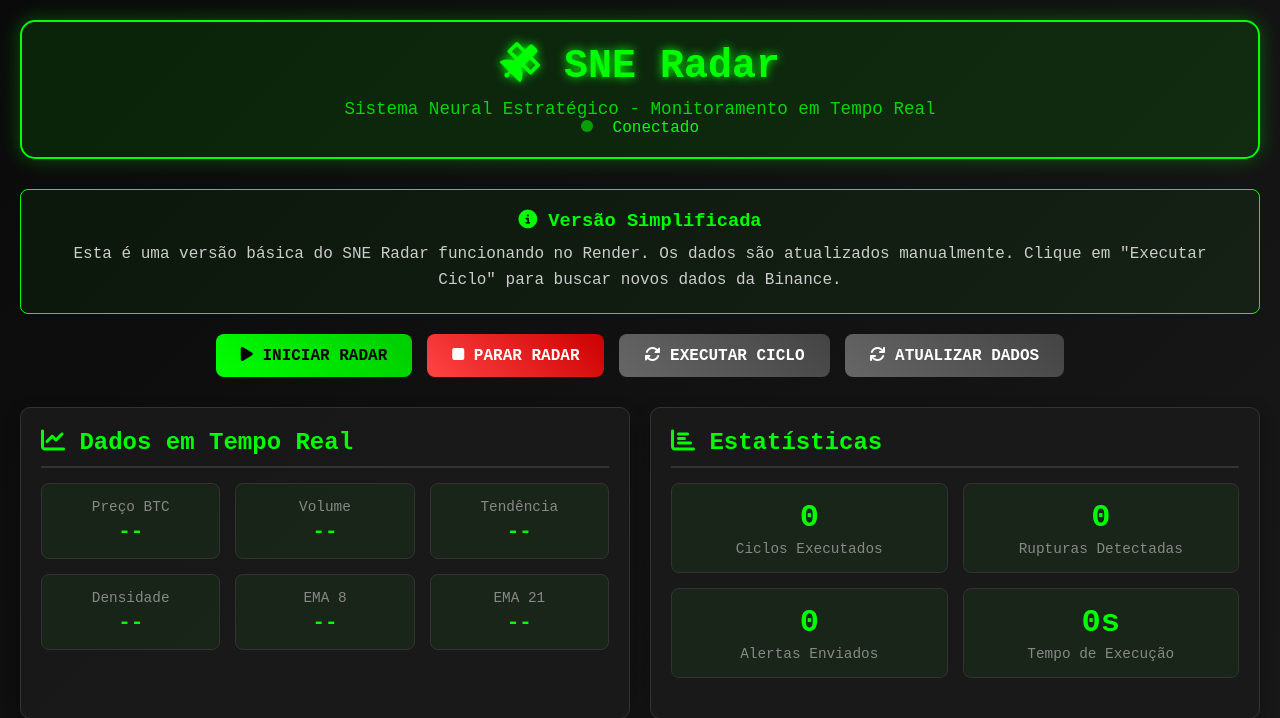
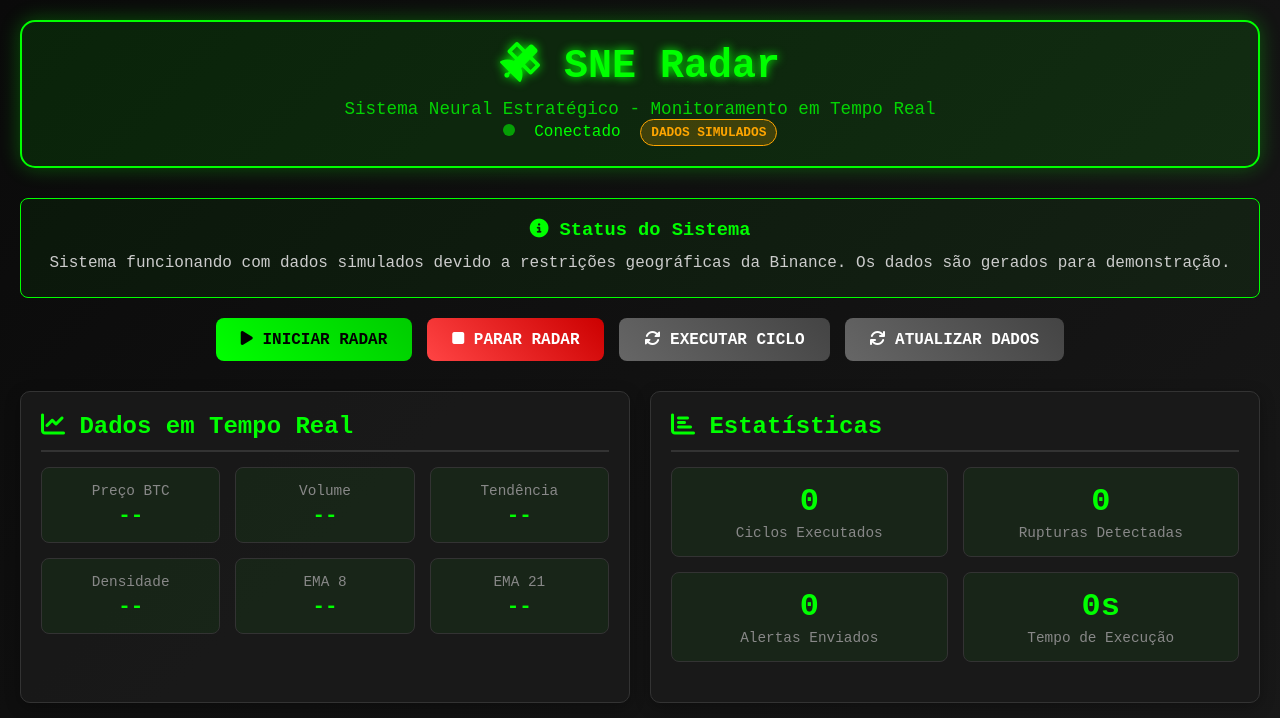
Before and after one commit to 4LFR3Dv1/sne-radar, a Flask app: page / in a window 1280 px wide. Shown: the top 718 px of the page. Run offline with Flask 3, Linux system fonts and the light colour scheme; data that the repository does not hold is empty.

Commit message:
🔧 Solução para restrição geográfica: dados simulados + indicador de modo

```diff
--- a/app.py
+++ b/app.py
@@ -1,6 +1,7 @@
 import os
 import json
 import time
+import random
 from datetime import datetime
 import requests
 from flask import Flask, render_template, jsonify, request
@@ -28,9 +29,43 @@ sistema_estado = {
     },
     "debug": {
         "ultimo_erro": None,
-        "status_api": None
+        "status_api": None,
+        "modo": "simulado"
     }
 }
+
+def gerar_dados_simulados():
+    """Gera dados simulados do Bitcoin quando a API não está disponível"""
+    try:
+        # Preço base do Bitcoin (simulado)
+        preco_base = 65000 + random.uniform(-2000, 2000)
+
+        # Variação de preço
+        variacao = random.uniform(-500, 500)
+        preco_atual = preco_base + variacao
+
+        # Dados simulados
+        dados = {
+            "timestamp": datetime.now().strftime('%Y-%m-%d %H:%M:%S'),
+            "open": preco_base,
+            "high": max(preco_base, preco_atual) + random.uniform(0, 200),
+            "low": min(preco_base, preco_atual) - random.uniform(0, 200),
+            "close": preco_atual,
+            "volume": random.uniform(1000, 5000),
+            "trades": random.randint(100, 1000)
+        }
+
+        print(f"[DEBUG] Dados simulados gerados: {dados}")
+        sistema_estado["debug"]["status_api"] = "SIMULADO"
+        sistema_estado["debug"]["modo"] = "simulado"
+
+        return dados
+
+    except Exception as e:
+        erro_msg = f"Erro ao gerar dados simulados: {str(e)}"
+        print(f"[ERRO] {erro_msg}")
+        sistema_estado["debug"]["ultimo_erro"] = erro_msg
+        return None
 
 def buscar_dados_binance_simples(symbol, interval, limit):
     """Busca dados da Binance API de forma simples"""
@@ -49,6 +84,12 @@ def buscar_dados_binance_simples(symbol, interval, limit):
             erro_msg = f"Erro HTTP {response.status_code}: {response.text}"
             print(f"[ERRO] {erro_msg}")
             sistema_estado["debug"]["ultimo_erro"] = erro_msg
+
+            # Se for erro 451 (restrição geográfica), usar dados simulados
+            if response.status_code == 451:
+                print("[INFO] Usando dados simulados devido a restrição geográfica")
+                return gerar_dados_simulados()
+
             return None
 
         data = response.json()
@@ -80,6 +121,7 @@ def buscar_dados_binance_simples(symbol, interval, limit):
         print(f"[DEBUG] Dados processados: {dados}")
         sistema_estado["debug"]["ultimo_erro"] = None
         sistema_estado["debug"]["status_api"] = "OK"
+        sistema_estado["debug"]["modo"] = "real"
 
         return dados
 
@@ -87,17 +129,20 @@ def buscar_dados_binance_simples(symbol, interval, limit):
         erro_msg = "Timeout na requisição para Binance"
         print(f"[ERRO] {erro_msg}")
         sistema_estado["debug"]["ultimo_erro"] = erro_msg
-        return None
+        print("[INFO] Usando dados simulados devido a timeout")
+        return gerar_dados_simulados()
     except requests.exceptions.RequestException as e:
         erro_msg = f"Erro de requisição: {str(e)}"
         print(f"[ERRO] {erro_msg}")
         sistema_estado["debug"]["ultimo_erro"] = erro_msg
-        return None
+        print("[INFO] Usando dados simulados devido a erro de requisição")
+        return gerar_dados_simulados()
     except Exception as e:
         erro_msg = f"Erro inesperado: {str(e)}"
         print(f"[ERRO] {erro_msg}")
         sistema_estado["debug"]["ultimo_erro"] = erro_msg
-        return None
+        print("[INFO] Usando dados simulados devido a erro inesperado")
+        return gerar_dados_simulados()
 
 def calcular_indicadores_simples(dados):
     """Calcula indicadores básicos sem pandas"""
--- a/templates/index.html
+++ b/templates/index.html
@@ -265,6 +265,12 @@
             color: #ff4444;
         }
 
+        .alert-info {
+            background: rgba(0, 150, 255, 0.1);
+            border-color: #0096ff;
+            color: #0096ff;
+        }
+
         @media (max-width: 768px) {
             .dashboard {
                 grid-template-columns: 1fr;
@@ -330,6 +336,27 @@
             color: #ccc;
             line-height: 1.6;
         }
+
+        .mode-indicator {
+            display: inline-block;
+            padding: 5px 10px;
+            border-radius: 15px;
+            font-size: 0.8em;
+            font-weight: bold;
+            margin-left: 10px;
+        }
+
+        .mode-real {
+            background: rgba(0, 255, 0, 0.2);
+            color: #00ff00;
+            border: 1px solid #00ff00;
+        }
+
+        .mode-simulado {
+            background: rgba(255, 165, 0, 0.2);
+            color: #ffa500;
+            border: 1px solid #ffa500;
+        }
     </style>
 </head>
 <body>
@@ -341,14 +368,14 @@
             <div>
                 <span class="status-indicator" id="status-indicator"></span>
                 <span id="status-text">Conectando...</span>
+                <span class="mode-indicator" id="mode-indicator" style="display: none;"></span>
             </div>
         </div>
 
         <!-- Info Box -->
         <div class="info-box">
-            <h3><i class="fas fa-info-circle"></i> Versão Simplificada</h3>
-            <p>Esta é uma versão básica do SNE Radar funcionando no Render.
-            Os dados são atualizados manualmente. Clique em "Executar Ciclo" para buscar novos dados da Binance.</p>
+            <h3><i class="fas fa-info-circle"></i> Status do Sistema</h3>
+            <p id="info-text">Carregando informações do sistema...</p>
         </div>
 
         <!-- Alertas -->
@@ -442,11 +469,14 @@
     <script>
         let sistemaAtivo = false;
         let ultimaAtualizacao = null;
+        let modoAtual = "simulado";
 
         // Elementos DOM
         const statusIndicator = document.getElementById('status-indicator');
         const statusText = document.getElementById('status-text');
+        const modeIndicator = document.getElementById('mode-indicator');
         const alertsContainer = document.getElementById('alerts');
+        const infoText = document.getElementById('info-text');
 
         // Funções de controle
         function iniciarRadar() {
@@ -493,6 +523,17 @@
                     sistemaAtivo = data.ativo;
                     ultimaAtualizacao = data.ultima_atualizacao;
 
+                    // Atualizar modo (real/simulado)
+                    if (data.debug && data.debug.modo) {
+                        modoAtual = data.debug.modo;
+                        atualizarModoIndicador(modoAtual);
+                    }
+
+                    // Atualizar informações de debug
+                    if (data.debug) {
+                        atualizarInfoDebug(data.debug);
+                    }
+
                     // Atualizar status de conexão
                     statusIndicator.className = 'status-indicator status-online';
                     statusText.textContent = 'Conectado';
@@ -506,6 +547,29 @@
                     statusText.textContent = 'Erro de conexão';
                     mostrarAlerta('Erro ao conectar com o servidor', 'danger');
                 });
+        }
+
+        function atualizarModoIndicador(modo) {
+            modeIndicator.style.display = 'inline-block';
+            modeIndicator.className = `mode-indicator mode-${modo}`;
+            modeIndicator.textContent = modo === 'real' ? 'DADOS REAIS' : 'DADOS SIMULADOS';
+        }
+
+        function atualizarInfoDebug(debug) {
+            let info = '';
+
+            if (debug.modo === 'simulado') {
+                info = 'Sistema funcionando com dados simulados devido a restrições geográficas da Binance. Os dados são gerados para demonstração.';
+                mostrarAlerta('Usando dados simulados - Binance não disponível nesta região', 'info');
+            } else {
+                info = 'Sistema conectado à API da Binance. Dados em tempo real.';
+            }
+
+            if (debug.ultimo_erro) {
+                info += ` Último erro: ${debug.ultimo_erro}`;
+            }
+
+            infoText.textContent = info;
         }
 
         function mostrarAlerta(mensagem, tipo) {
```
